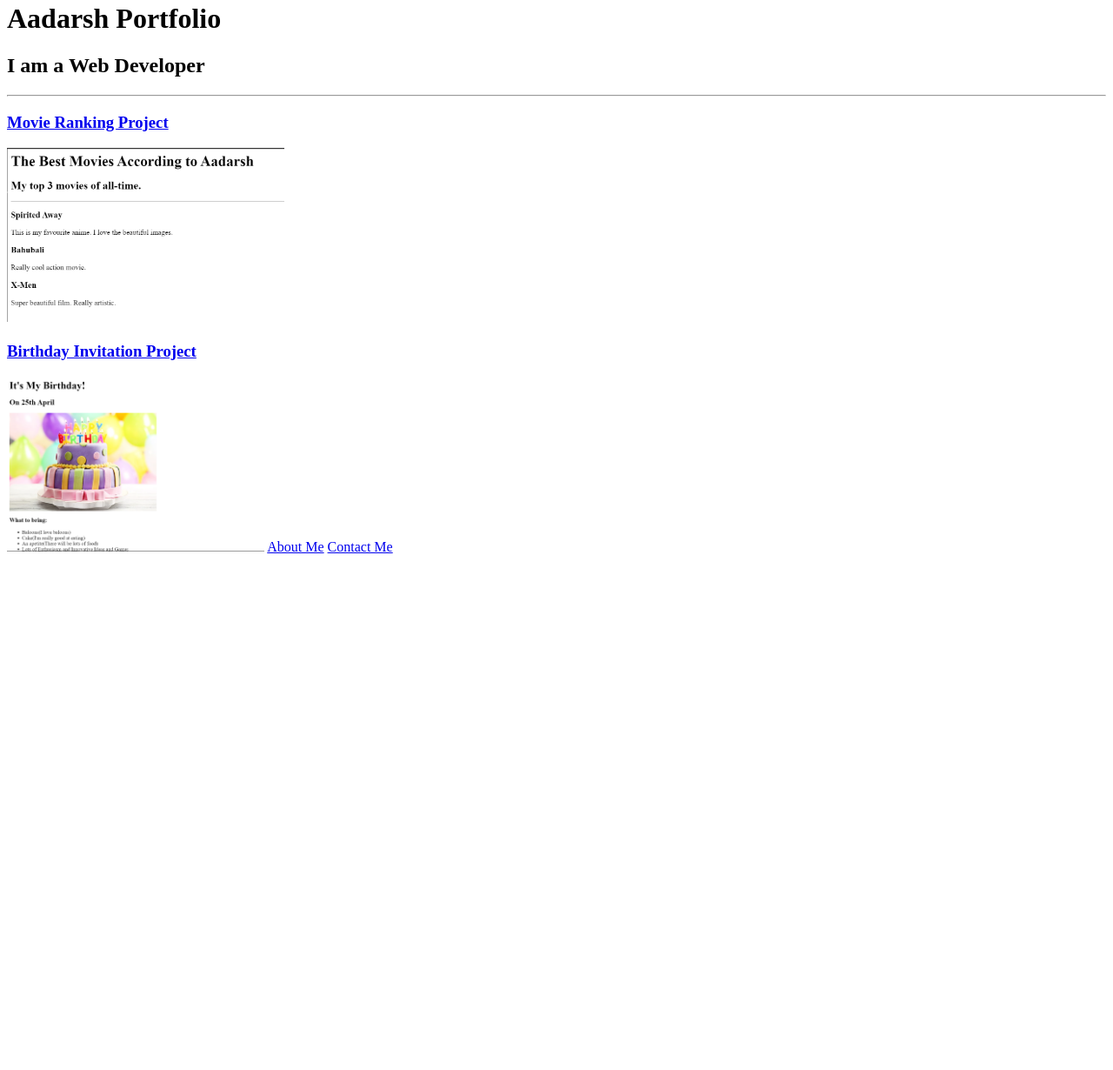
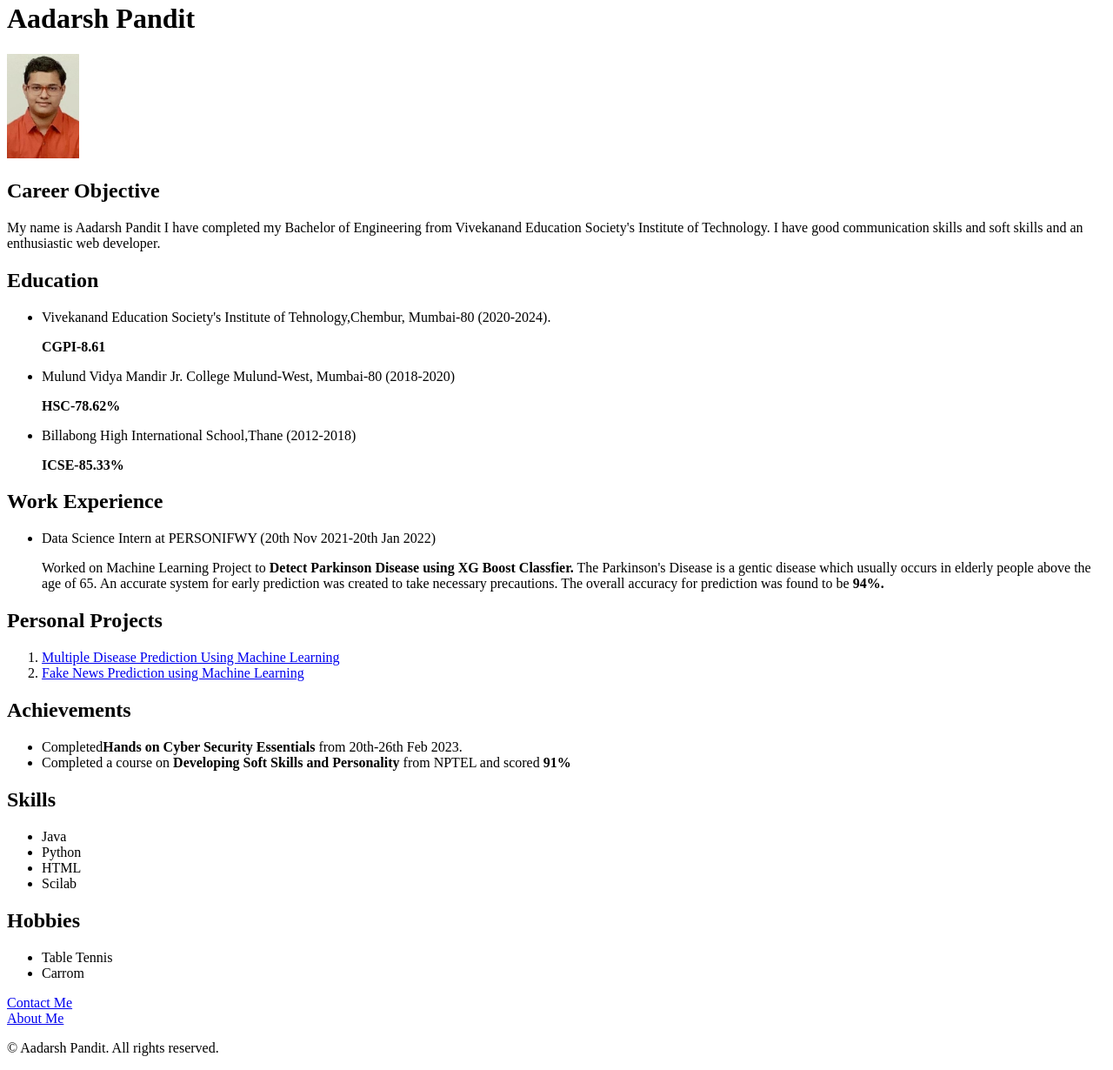
Before and after one commit to Aadarsh-Pandit-2504/html-portfolio, a plain HTML site: page index.html in a window 1280 px wide. Shown: the part 18-1248 px from the top of the page at 87% size. Before the commit the page ends 800 px from the top, so only its background shows below. Drawn offline with Linux system fonts and the light colour scheme.

Commit message:
Add files via upload

```diff
--- a/index.html
+++ b/index.html
@@ -1,21 +1,67 @@
-
 <!DOCTYPE html>
 <html language="en">
     <head>
         <meta charset="UTF-8">
-        <title> My Portfolio</title>
+        <title>My Resume</title>
     </head>
+
     <body>
-        <h1> Aadarsh Portfolio</h1>
-        <h2> I am a Web Developer</h2>
-        <hr />
-        <h3><a href="./assets/images/Movie_Ranking_Project.png">Movie Ranking Project</a></h3>
-        <img src="./assets/images/Movie_Ranking_Project.png" height="200" alt="Movie Ranking Project"/>
-        <h3><a href="./assets/images/Birthday Invite Project.png">Birthday Invitation Project</a></h3>
-        <img src="./assets/images/Birthday Invite Project.png" height="200" alt="Picture of a Birthday Cake"/>
+        <h1>Aadarsh Pandit</h1>
+        <img src="./Image.jpg" height="120"/>
+        <h2>Career Objective</h2>
+            <p>My name is Aadarsh Pandit I have completed my Bachelor of Engineering from Vivekanand Education Society's Institute of Technology.
+               I have good communication skills and soft skills and an enthusiastic web developer.
+            </p>
+        <h2>Education</h2>
+            <ul>
+                <li>Vivekanand Education Society's Institute of Tehnology,Chembur, Mumbai-80 (2020-2024).
+                    <p><b>CGPI-8.61</b></p>
+                </li>
+                <li>Mulund Vidya Mandir Jr. College Mulund-West, Mumbai-80 (2018-2020)
+                     <p><b>HSC-78.62%</b></p>
+                </li>
+                <li>Billabong High International School,Thane (2012-2018)
+                    <p><b>ICSE-85.33%</b></p>
+                </li>
+            </ul>
+        <h2>Work Experience</h2>
+            <ul>
+                <li>Data Science Intern at PERSONIFWY (20th Nov 2021-20th Jan 2022)</li>
+                <p>Worked on Machine Learning Project to <b>Detect Parkinson Disease using XG Boost Classfier.</b>
+                   The Parkinson's Disease is a gentic disease which usually occurs in elderly people above the age of 65.
+                   An accurate system for early prediction was created to take necessary precautions.
+                   The overall accuracy for prediction was found to be <b>94%.</b><br />
+                </p>
+            </ul>
+        <h2>Personal Projects</h2>
+            <ol>
+                <li><a href="./Multiple Disease Prediction.html">Multiple Disease Prediction Using Machine Learning</a>
+                </li>
+                <li><a href="./Fake News Prediction using Machine Learning.html">Fake News Prediction using Machine Learning</a>
+                </li>
+            </ol>
+        <h2>Achievements</h2>
+            <ul>
+                <li>Completed<b>Hands on Cyber Security Essentials</b> from 20th-26th Feb 2023.</li>
+                <li>Completed a course on <b>Developing Soft Skills and Personality</b> from NPTEL and scored <b>91%</b></li>
+            </ul>
+        <h2>Skills</h2>
+            <ul>
+                <li>Java</li>
+                <li>Python</li>
+                <li>HTML</li>
+                <li>Scilab</li>
+            </ul>
+        <h2>Hobbies</h2>
+            <ul>
+                <li>Table Tennis</li>
+                <li>Carrom</li>
+            </ul>
 
-        <a href="./public/about.html">About Me</a>
-
-        <a href="./public/contact.html">Contact Me</a>
+        <a href="./contact.html" target="_blank">Contact Me</a><br />
+        <a href="./about.html" target="_blank">About Me</a>
+        <footer>
+            <p>© Aadarsh Pandit. All rights reserved.</p>
+        </footer>
     </body>
 </html>
```
Also changed, not shown: Fake News Prediction using Machine Learning.html (added, +4 -0 lines), Multiple Disease Prediction.html (added, +5 -0 lines), about.html (added, +17 -0 lines), contact.html (added, +9 -0 lines), Image.jpg (added).
